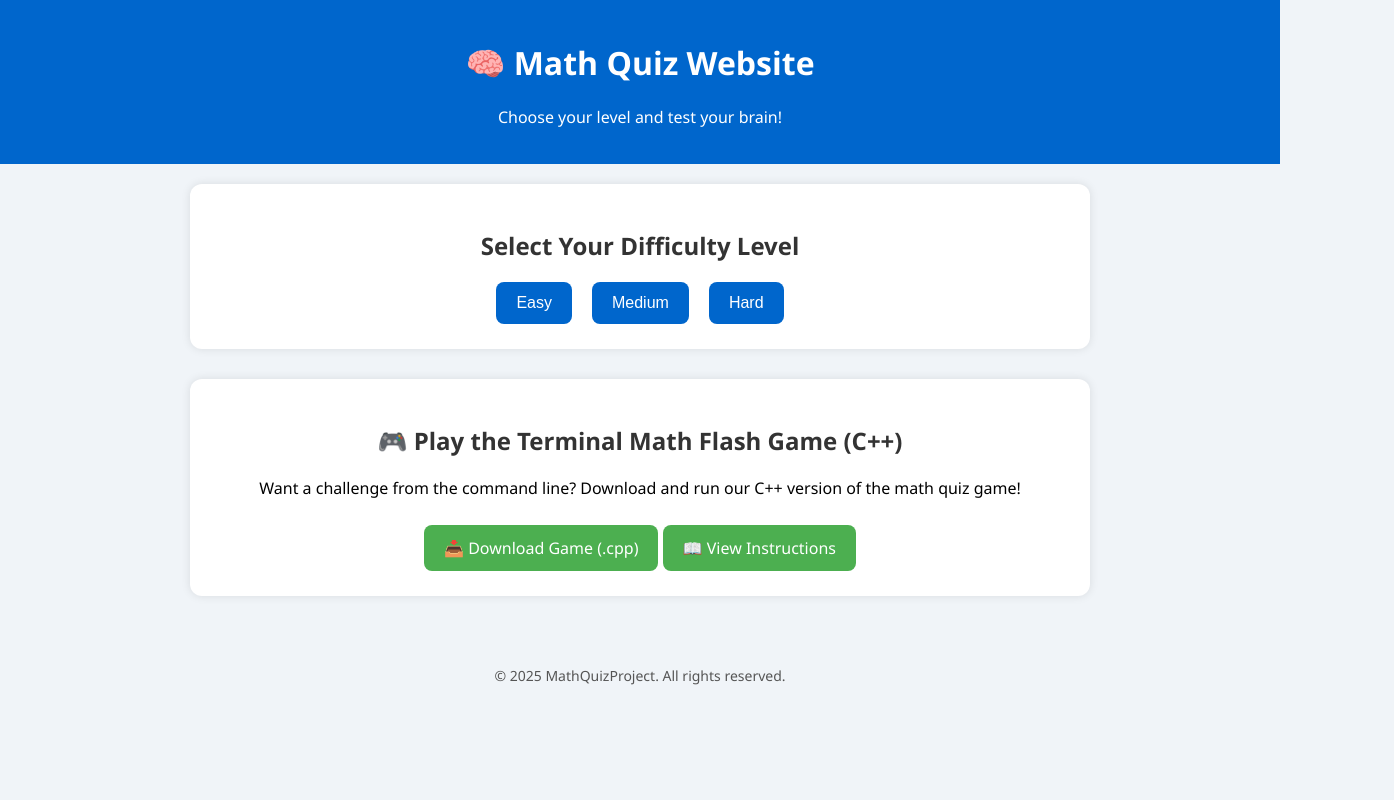
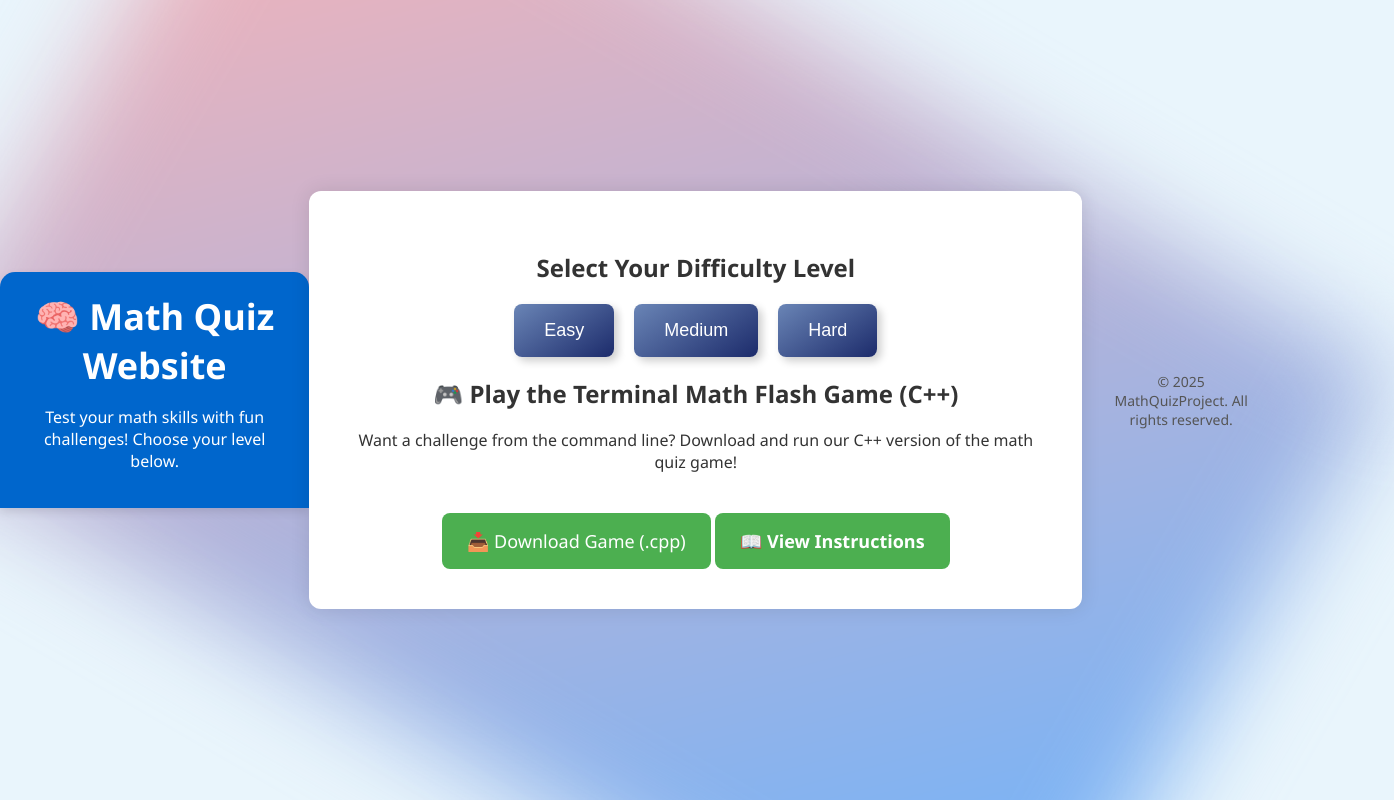
Before and after one commit to 031Nyawo/maths-quiz-cpp, a plain HTML site: page index.html in a window 1280 px wide. Shown: the top 800 px of the page, 1394 px wide, since content can reach past the window. Drawn offline with Linux system fonts and the light colour scheme.

Commit message:
Update index.html

```diff
--- a/index.html
+++ b/index.html
@@ -7,9 +7,15 @@
   <style>
     body {
       font-family: 'Segoe UI', Tahoma, Geneva, Verdana, sans-serif;
-      background: #f0f4f8;
+      background: #e9f5fc;
       margin: 0;
       padding: 0;
+      display: flex;
+      justify-content: center;
+      align-items: center;
+      min-height: 100vh;
+      overflow: hidden;
+      color: #333;
     }
 
     header {
@@ -17,25 +23,37 @@
       color: white;
       padding: 20px;
       text-align: center;
+      border-radius: 15px 15px 0 0;
+      box-shadow: 0 4px 10px rgba(0,0,0,0.1);
+      margin-bottom: 20px;
     }
 
     main {
-      padding: 20px;
+      background: #fff;
+      width: 100%;
       max-width: 900px;
-      margin: auto;
+      padding: 40px;
+      border-radius: 12px;
+      box-shadow: 0 0 20px rgba(0,0,0,0.1);
+      transform-style: preserve-3d;
+      transform: rotateX(0deg) rotateY(0deg) rotateZ(0deg);
+      transition: transform 0.5s;
     }
 
-    section {
-      background-color: white;
-      border-radius: 12px;
-      box-shadow: 0 0 10px rgba(0,0,0,0.1);
-      padding: 25px;
-      margin-bottom: 30px;
+    main:hover {
+      transform: rotateX(10deg) rotateY(10deg);
+    }
+
+    h1 {
+      font-size: 36px;
+      margin: 0;
     }
 
     h2 {
+      color: #333;
       text-align: center;
-      color: #333;
+      font-size: 24px;
+      margin-top: 20px;
     }
 
     .difficulty-buttons {
@@ -46,23 +64,26 @@
     }
 
     .difficulty-buttons button {
-      padding: 12px 20px;
-      font-size: 16px;
+      padding: 16px 30px;
+      font-size: 18px;
       border: none;
       border-radius: 8px;
       cursor: pointer;
-      background-color: #0066cc;
+      background: linear-gradient(145deg, #6a85b6, #1c2b6b);
       color: white;
+      box-shadow: 4px 4px 8px rgba(0,0,0,0.2), -4px -4px 8px rgba(255,255,255,0.2);
       transition: 0.3s;
     }
 
     .difficulty-buttons button:hover {
-      background-color: #004999;
+      background: linear-gradient(145deg, #1c2b6b, #6a85b6);
+      box-shadow: 4px 4px 12px rgba(0,0,0,0.3), -4px -4px 12px rgba(255,255,255,0.3);
     }
 
     .quiz-section {
       display: none;
       margin-top: 20px;
+      padding: 10px;
     }
 
     .quiz-section.active {
@@ -70,33 +91,42 @@
     }
 
     .question {
+      font-size: 18px;
       margin: 10px 0;
+      padding: 10px;
+      background: #f9f9f9;
+      border-radius: 8px;
+      box-shadow: 2px 2px 6px rgba(0,0,0,0.1);
     }
 
     .download-panel {
       text-align: center;
+      margin-top: 30px;
     }
 
     .download-panel a {
       display: inline-block;
       background-color: #4CAF50;
       color: white;
-      padding: 12px 20px;
+      padding: 16px 25px;
+      font-size: 18px;
+      text-decoration: none;
       border-radius: 8px;
-      text-decoration: none;
-      font-size: 16px;
-      margin-top: 10px;
+      transition: 0.3s;
     }
 
     .download-panel a:hover {
       background-color: #388e3c;
+      box-shadow: 4px 4px 12px rgba(0,0,0,0.3);
     }
 
     .readme-link {
       display: block;
       margin-top: 10px;
       color: #007bff;
+      font-size: 16px;
       text-decoration: none;
+      font-weight: bold;
     }
 
     footer {
@@ -104,6 +134,18 @@
       padding: 20px;
       font-size: 14px;
       color: #555;
+    }
+
+    .background {
+      position: absolute;
+      top: 0;
+      left: 0;
+      right: 0;
+      bottom: 0;
+      background: linear-gradient(135deg, #ffb3b3, #66b3ff);
+      z-index: -1;
+      transform: rotate(30deg);
+      filter: blur(50px);
     }
   </style>
   <script>
@@ -118,7 +160,7 @@
 
   <header>
     <h1>🧠 Math Quiz Website</h1>
-    <p>Choose your level and test your brain!</p>
+    <p>Test your math skills with fun challenges! Choose your level below.</p>
   </header>
 
   <main>
@@ -164,8 +206,8 @@
         Want a challenge from the command line? Download and run our C++ version of the math quiz game!
       </p>
       <div class="download-panel">
-        <a href="math_flash_game.cpp" download>📥 Download Game (.cpp)</a>
-        <a class="readme-link" href="https://github.com/031Nyawo/YOUR_REPO#-terminal-math-flash-game-c" target="_blank">📖 View Instructions</a>
+        <a href="https://raw.githubusercontent.com/YOUR_USERNAME/YOUR_REPO/main/math_flash_game.cpp" download>📥 Download Game (.cpp)</a>
+        <a class="readme-link" href="https://github.com/YOUR_USERNAME/YOUR_REPO#-terminal-math-flash-game-c" target="_blank">📖 View Instructions</a>
       </div>
     </section>
 
@@ -175,5 +217,8 @@
     &copy; 2025 MathQuizProject. All rights reserved.
   </footer>
 
+  <!-- Background Effect -->
+  <div class="background"></div>
+
 </body>
 </html>
```
